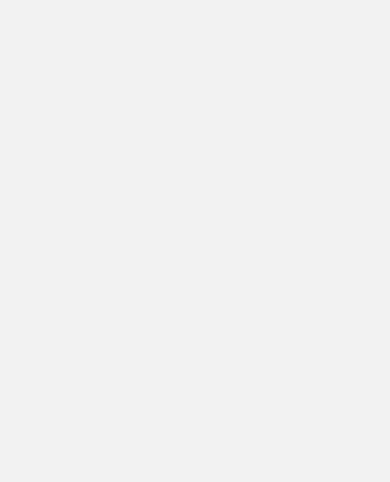
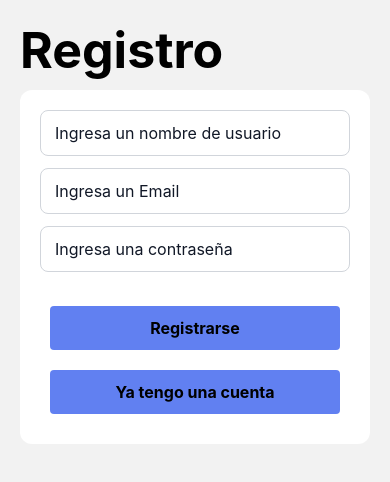
Before and after one commit to sheine-svg/PI-2-PillarouYHeine, a React Native app: screen /Register in a window 390 px wide. Shown: the top 482 px of the page. Built offline with nearby package versions, Linux system fonts and the light colour scheme; no server answers.

Commit message:
Desarrollo del Register

```diff
--- a/src/screens/Register.js
+++ b/src/screens/Register.js
@@ -1,7 +1,127 @@
 import { Pressable, View, Text, StyleSheet, TextInput } from 'react-native';
+import { useState, useEffect } from "react";
+import { db, auth } from "../firebase/config";
 
-function Register(){
-    <Text>Registro</Text>
+function Register(props) {
+    const [email, setEmail] = useState("");
+    const [userName, setUserName] = useState("");
+    const [password, setPassword] = useState("");
+    const [register, setRegister] = useState(false);
+    const [registerError, setRegisterError] = useState("");
+
+    function onSubmit() {
+        setRegisterError("");
+
+        if (email === "" || password === "" || userName === "") {
+            setRegisterError("Debes completar todos los campos")
+            return
+        }
+
+        if (!email.includes("@")) {
+            setRegisterError("El email debe incluir un @")
+            return
+        }
+
+        if (password.length <= 5) {
+            setRegisterError("La contraseña debe tener mínimo 6 caracteres")
+            return
+        }
+
+        auth.createUserWithEmailAndPassword(email, password)
+            .then(response => {
+                setRegister(true)
+                props.navigation.navigate('Login');
+                db.collection("users").add({
+                    mail: auth.currentUser.email,
+                    nombre: userName,
+                    createdAt: Date.now(),
+                })
+            })
+            .catch(error => {
+                setRegisterError('Fallo en el registro.')
+            })
+    };
+
+    return (
+        <View style={styles.container}>
+            <Text style={styles.titulo}>Registro</Text>
+
+            <View style={styles.form}>
+                <TextInput style={styles.campo}
+                    keyboardType='default'
+                    placeholder='Ingresa un nombre de usuario'
+                    onChangeText={text => setUserName(text)}
+                    value={userName} />
+                <TextInput style={styles.campo}
+                    keyboardType='email-address'
+                    placeholder='Ingresa un Email'
+                    onChangeText={text => setEmail(text)}
+                    value={email} />
+                <TextInput style={styles.campo}
+                    keyboardType='default'
+                    placeholder='Ingresa una contraseña'
+                    secureTextEntry={true}
+                    onChangeText={text => setPassword(text)}
+                    value={password} />
+
+                <Text style={styles.error}>{registerError}</Text>
+
+                <Pressable onPress={() => onSubmit()}
+                    style={styles.boton}>
+                    <Text style={styles.textoBoton}> Registrarse </Text>
+                </Pressable>
+                <Pressable
+                    onPress={() => props.navigation.navigate('Login')}
+                    style={styles.boton}>
+                    <Text style={styles.textoBoton}>Ya tengo una cuenta</Text>
+                </Pressable>
+            </View>
+        </View>
+    )
 }
 
+const styles = StyleSheet.create({
+    container: {
+        flex: 1,
+        margin: 20,
+    },
+    boton: {
+        padding: 12,
+        backgroundColor: "rgba(42, 84, 237, 0.74)",
+        borderRadius: 4,
+        alignItems: "center",
+        margin: 10
+    },
+    textoBoton: {
+        fontWeight: "bold",
+        fontSize: 16
+    },
+    titulo: {
+        fontWeight: "bold",
+        fontSize: 50,
+        marginBottom: 10
+    },
+    form: {
+        backgroundColor: "#ffffff",
+        padding: 20,
+        borderRadius: 12,
+    },
+    campo: {
+        borderWidth: 1,
+        borderColor: "#d1d5db",
+        borderRadius: 8,
+        paddingHorizontal: 14,
+        paddingVertical: 12,
+        fontSize: 16,
+        backgroundColor: "#ffffff",
+        color: "#111827",
+        marginBottom: 12,
+    },
+    error: {
+        color: "red",
+        marginBottom: 12,
+        textAlign: "center",
+    }
+})
+
 export default Register;
```
